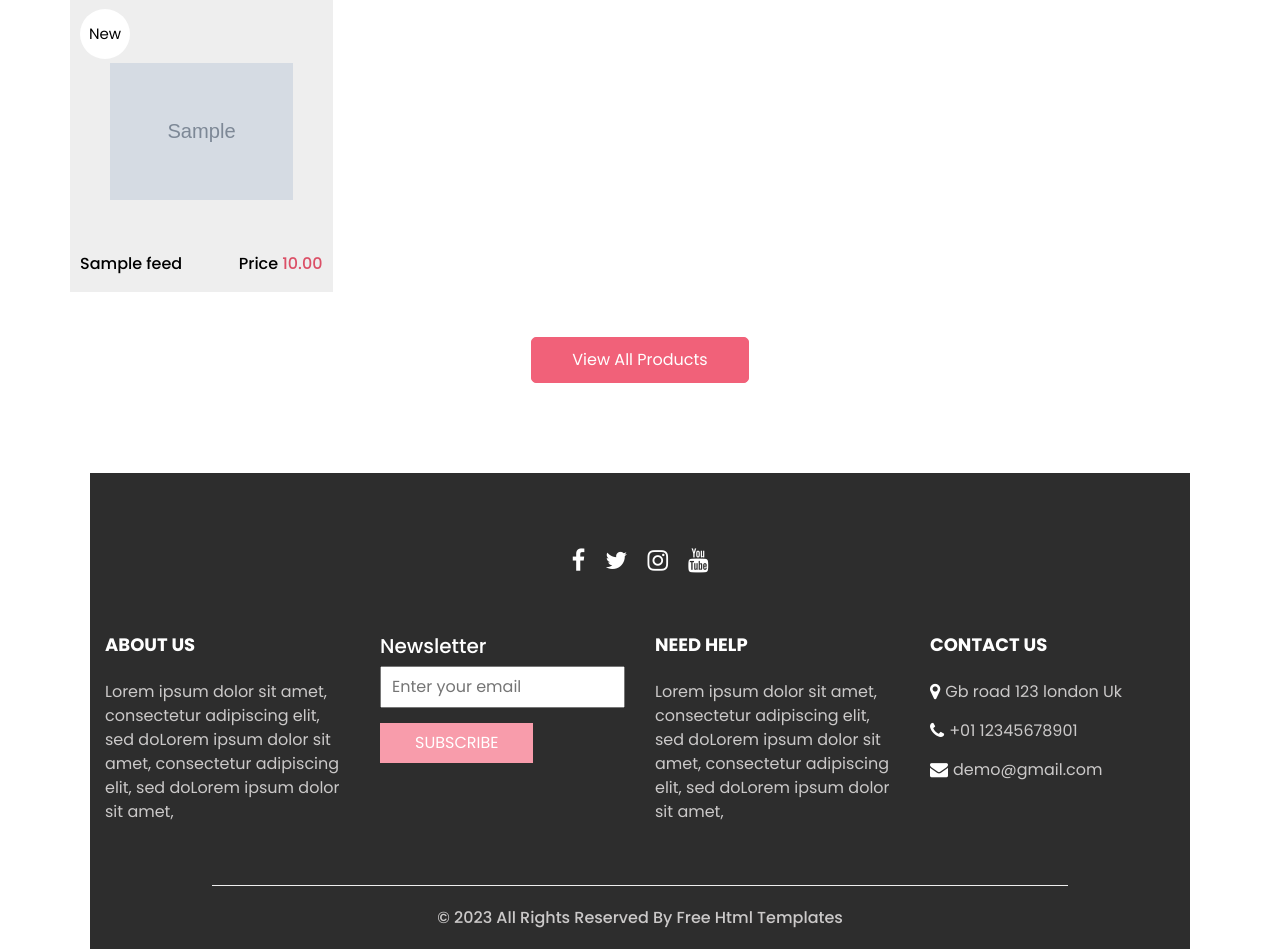
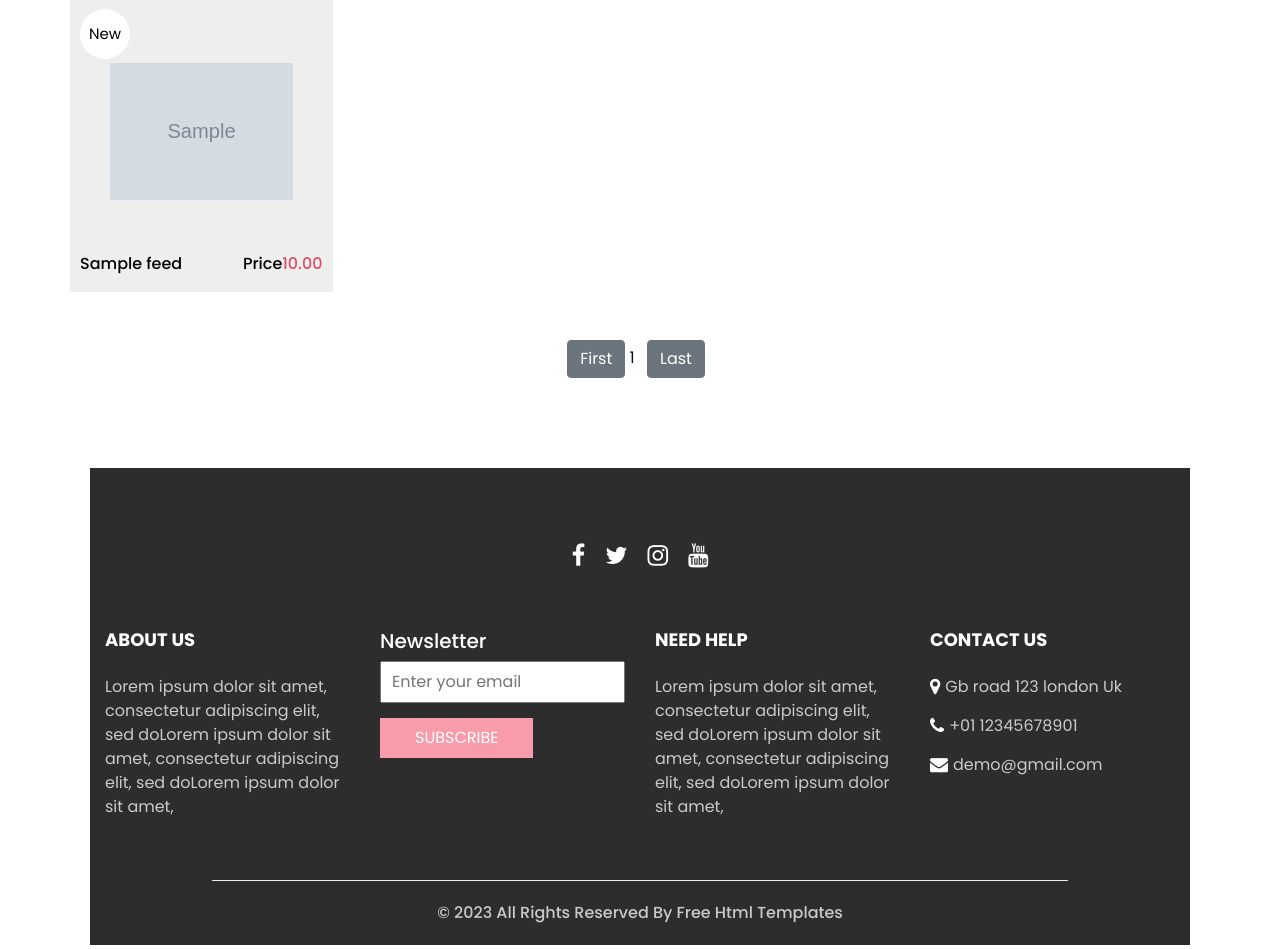
Before and after one commit to andreireporter13/Django_Affiliate_Marketing_Automation, a Django app: page /feeds/ in a window 1280 px wide. Shown: the part 308-1257 px from the top of the page. Run offline with Django 4.2, Linux system fonts and the light colour scheme; tables that the repository leaves empty hold one stand-in row (values such as "Sample post"); grey boxes marked "Sample" are stand-in pictures; some libraries are stand-ins or nearby versions.

Commit message:
added pagination to feeds

```diff
--- a/app_marketing_afiliat/automation_feeds/cron.py
+++ b/app_marketing_afiliat/automation_feeds/cron.py
@@ -39,7 +39,7 @@ def scrape_and_insert():
                 title=title,
                 affiliate_code=aff_code,
                 price=price,
-                image_urls=image_urls
+                image_urls=image_urls.split(',')[-1]
             )
 
     else:
--- a/app_marketing_afiliat/automation_feeds/templates/automation_feeds/feeds.html
+++ b/app_marketing_afiliat/automation_feeds/templates/automation_feeds/feeds.html
@@ -17,42 +17,61 @@
         </h2>
       </div>
       <div class="row">
-
-        {% for product in feeds %}
+        {% for product in page %}
         <div class="col-sm-6 col-md-4 col-lg-3">
             <div class="box">
-           <a href="{{ product.link }}">
+                <a href="{{ product.affiliate_code }}">
                     <div class="img-box">
                         <img src="{{ product.image_urls }}" alt="">
                     </div>
                     <div class="detail-box">
-               <h6>
-                {{ product.split_title }}
-               </h6>
-               <h6>
-                 Price
-                 <span>
-                   {{ product.price }}
-                 </span>
-               </h6>
+                        <h6>{{ product.title }}</h6>
+                        <h6>Price<span>{{ product.price }}</span></h6>
                     </div>
                     <div class="new">
-               <span>
-                 New
-               </span>
+                        <span>New</span>
                     </div>
                 </a>
             </div>
         </div>
     {% endfor %}
+      </div>
 
-    <!-- Button for load more data from db -->
+    <br>
+    <br>
+
+<div class="text-center">
+        {% if page_obj.has_previous %}
+            <a href="?page={{page_obj.previous_page_number}}"
+     class="btn btn-secondary mx-2">Previous</a>
+        {% endif %}
+
+        <a href="?page=1" class="btn btn-secondary">First</a>
+
+        {% for num in page_obj.paginator.page_range %}
+            {% if num == page_obj.number %}
+                <span class="current-page">{{ num }}</span>
+            {% else %}
+                <a href="?page={{num}}" class="btn btn-secondary mx-2">
+     {{ num }}
+     </a>
+            {% endif %}
+        {% endfor %}
+
+        <a href="?page={{page_obj.paginator.num_pages}}"
+     class="btn btn-secondary mx-2">
+     Last
+     </a>
+
+        {% if page.has_next %}
+            <a href="?page={{page_obj.next_page_number}}"
+     class="btn btn-secondary mx-2">
+     Next
+     </a>
+        {% endif %}
 </div>
-       <div class="btn-box">
-        <a href="{% url 'feeds' %}">
-          View All Products
-        </a>
-      </div>
-    </div>
+
+
   </section>
+
   {% endblock %}
--- a/app_marketing_afiliat/automation_feeds/views.py
+++ b/app_marketing_afiliat/automation_feeds/views.py
@@ -1,8 +1,11 @@
 #
 #
 #
-from django.views.generic import TemplateView
-from django.http import JsonResponse
+#
+#
+#
+#
+from django.views.generic import TemplateView, ListView
 from .models import Feeds
 
 
@@ -30,15 +33,11 @@ class PromotionsPageView(TemplateView):
     template_name = 'automation_feeds/promotions.html'
 
 
-class FeedsPageView(TemplateView):
+class FeedsPageView(ListView):
+    model = Feeds
     template_name = 'automation_feeds/feeds.html'
-
-    def get_context_data(self, **kwargs):
-        context = super().get_context_data(**kwargs)
-        feeds = Feeds.objects.all()[:8]
-        process_feeds(feeds)
-        context['feeds'] = feeds
-        return context
+    context_object_name = 'page'
+    paginate_by = 12
 
 
 class ShopsPageView(TemplateView):
```
Lines whose indentation alone changed are shown as unchanged.
